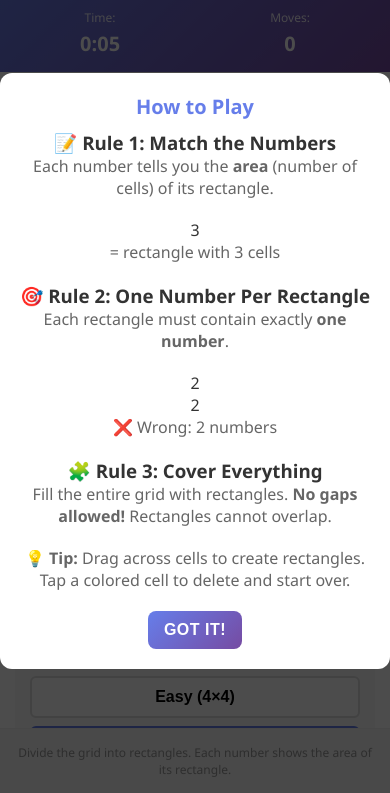
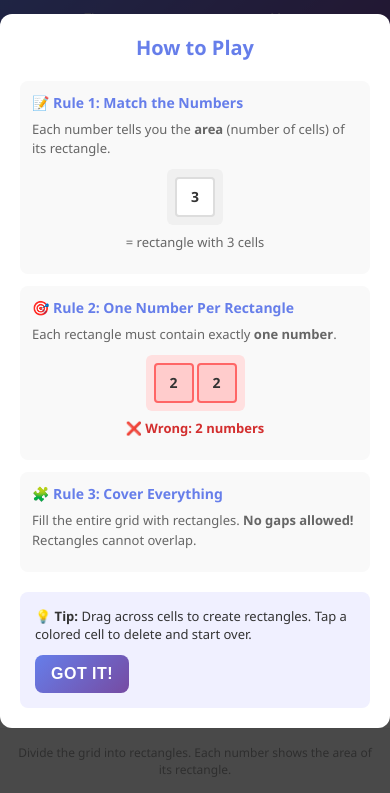
Before and after one commit to ambhargava/shikaku-game, a plain HTML site: page index.html in a window 390 px wide. Shown: the part 51-844 px from the top of the page. Drawn offline with Linux system fonts and the light colour scheme.

Commit message:
Add error toast styling and improve modal responsiveness

```diff
--- a/styles.css
+++ b/styles.css
@@ -131,9 +131,37 @@
     75% { transform: translateX(5px); }
 }
 
+/* Error Toast */
+.error-toast {
+    position: fixed;
+    bottom: 20px;
+    left: 50%;
+    transform: translateX(-50%);
+    background: #d32f2f;
+    color: white;
+    padding: 12px 20px;
+    border-radius: 8px;
+    font-size: 14px;
+    font-weight: 600;
+    box-shadow: 0 4px 12px rgba(211, 47, 47, 0.4);
+    z-index: 999;
+    animation: slideUpToast 0.3s ease;
+}
+
+@keyframes slideUpToast {
+    from {
+        transform: translateX(-50%) translateY(20px);
+        opacity: 0;
+    }
+    to {
+        transform: translateX(-50%) translateY(0);
+        opacity: 1;
+    }
+}
+
 .controls {
     display: grid;
-    grid-template-columns: 1fr 1fr;
+    grid-template-columns: 1fr 1fr 1fr;
     gap: 10px;
     margin-bottom: 15px;
 }
@@ -169,6 +197,8 @@
     background: #f0f0f0;
     color: #333;
     border: 2px solid #ddd;
+    padding: 10px 12px;
+    font-size: 12px;
 }
 
 .btn-secondary:hover:not(:disabled) {
@@ -244,6 +274,7 @@
     z-index: 1000;
     opacity: 1;
     transition: opacity 0.3s ease;
+    overflow-y: auto;
 }
 
 .modal.hidden {
@@ -257,6 +288,8 @@
     border-radius: 12px;
     text-align: center;
     animation: slideUp 0.3s ease;
+    max-width: 90%;
+    margin: 20px auto;
 }
 
 @keyframes slideUp {
@@ -287,6 +320,99 @@
     border-radius: 8px;
     margin-bottom: 20px;
     font-size: 14px;
+}
+
+/* Tutorial Styles */
+.tutorial-content {
+    text-align: left;
+    max-width: 400px;
+}
+
+.tutorial-content h2 {
+    text-align: center;
+}
+
+.tutorial-rules {
+    margin: 20px 0;
+}
+
+.rule {
+    background: #f9f9f9;
+    padding: 15px;
+    border-radius: 8px;
+    margin-bottom: 15px;
+}
+
+.rule h3 {
+    font-size: 16px;
+    color: #667eea;
+    margin-bottom: 8px;
+}
+
+.rule p {
+    font-size: 14px;
+    color: #666;
+    line-height: 1.5;
+    margin-bottom: 10px;
+}
+
+.example {
+    text-align: center;
+    margin-top: 10px;
+}
+
+.example-grid {
+    display: inline-flex;
+    gap: 3px;
+    padding: 8px;
+    background: #f0f0f0;
+    border-radius: 6px;
+    margin-bottom: 8px;
+}
+
+.example-grid.wrong {
+    background: #ffe0e0;
+}
+
+.example-cell {
+    width: 40px;
+    height: 40px;
+    background: white;
+    border: 2px solid #ddd;
+    border-radius: 4px;
+    display: flex;
+    align-items: center;
+    justify-content: center;
+    font-weight: 700;
+    font-size: 14px;
+}
+
+.example-grid.wrong .example-cell {
+    background: #ffcccc;
+    border-color: #ff6666;
+}
+
+.example-label {
+    font-size: 12px;
+    color: #999;
+}
+
+.example-label.error {
+    color: #d32f2f;
+    font-weight: 600;
+}
+
+.tutorial-footer {
+    background: #f0f0ff;
+    padding: 15px;
+    border-radius: 8px;
+    margin-top: 20px;
+}
+
+.tutorial-footer p {
+    font-size: 13px;
+    color: #333;
+    margin-bottom: 12px;
 }
 
 footer {
@@ -331,16 +457,46 @@
         font-size: 12px;
     }
 
+    .btn-secondary {
+        padding: 8px 10px;
+        font-size: 11px;
+    }
+
     .controls {
-        grid-template-columns: 1fr 1fr;
+        grid-template-columns: 1fr 1fr 1fr;
+        gap: 8px;
     }
 
     .modal-content {
         padding: 20px;
+        max-width: 95%;
     }
 
     .modal-content h2 {
         font-size: 20px;
+    }
+
+    .tutorial-content {
+        max-width: 100%;
+    }
+
+    .rule {
+        padding: 12px;
+        margin-bottom: 12px;
+    }
+
+    .rule h3 {
+        font-size: 14px;
+    }
+
+    .rule p {
+        font-size: 13px;
+    }
+
+    .error-toast {
+        bottom: 15px;
+        padding: 10px 16px;
+        font-size: 12px;
     }
 }
 
```
